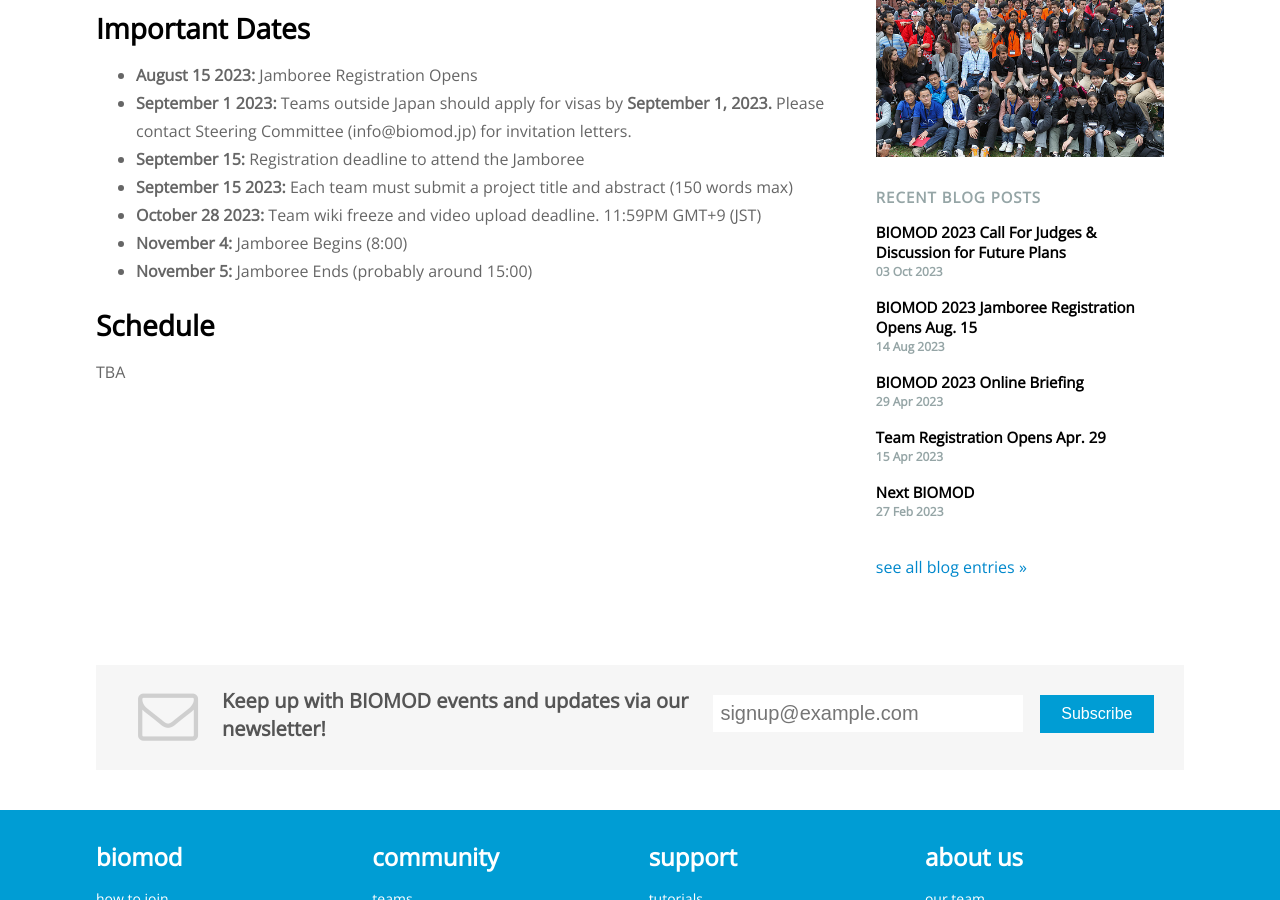
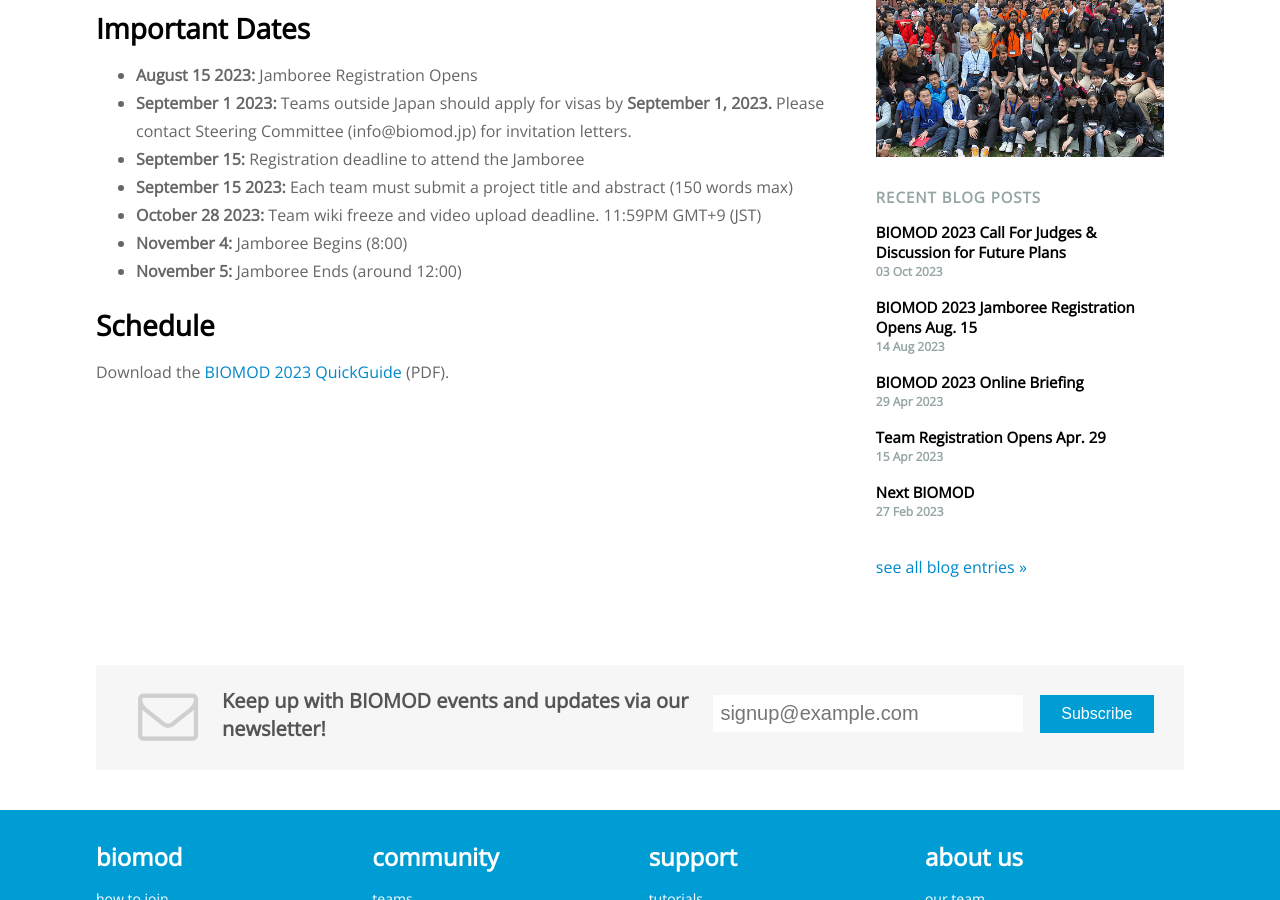
Before and after one commit to sdouglas/biomod, a Jekyll site: the page built from jamboree/index.md, in a window 1280 px wide and 900 px high, scrolled down 459 px. Built offline with Jekyll 4.4.1, drawn with Linux system fonts in a browser that asks for light colours; nearby versions of some CDN libraries.

Commit message:
Update index.md

```diff
--- a/jamboree/index.md
+++ b/jamboree/index.md
@@ -29,10 +29,11 @@
 <!-- - **{{ site.hotel_checkin_time | date: '%B %-d' }}:** Check into hotel (after 15:00) -->
 - **{{ site.jamboree_start_time | date: '%B %-d' }}:** Jamboree Begins (8:00)
 <!-- - **{{ site.hotel_checkout_time | date: '%B %-d' }}:** Check out of hotel (before 11:00) -->
-- **{{ site.jamboree_end_time | date: '%B %-d' }}:** Jamboree Ends (probably around 15:00)
+- **{{ site.jamboree_end_time | date: '%B %-d' }}:** Jamboree Ends (around 12:00)
 
 ## Schedule
-TBA
+
+Download the [BIOMOD 2023 QuickGuide](./BIOMOD2023-QuickGuide.pdf) (PDF).
 
 <!--
 Download the [BIOMOD 2019 QuickGuide](./BIOMOD2019-QuickGuide.pdf) (PDF).
```
